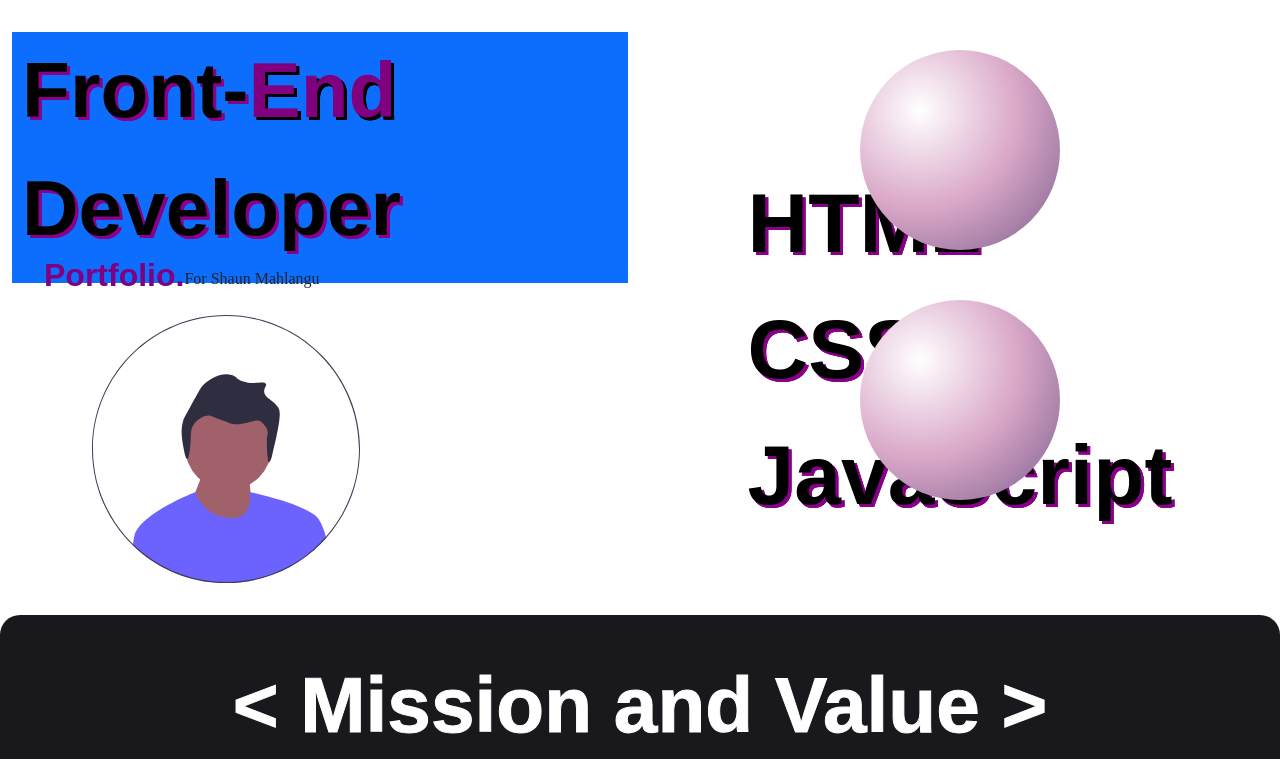
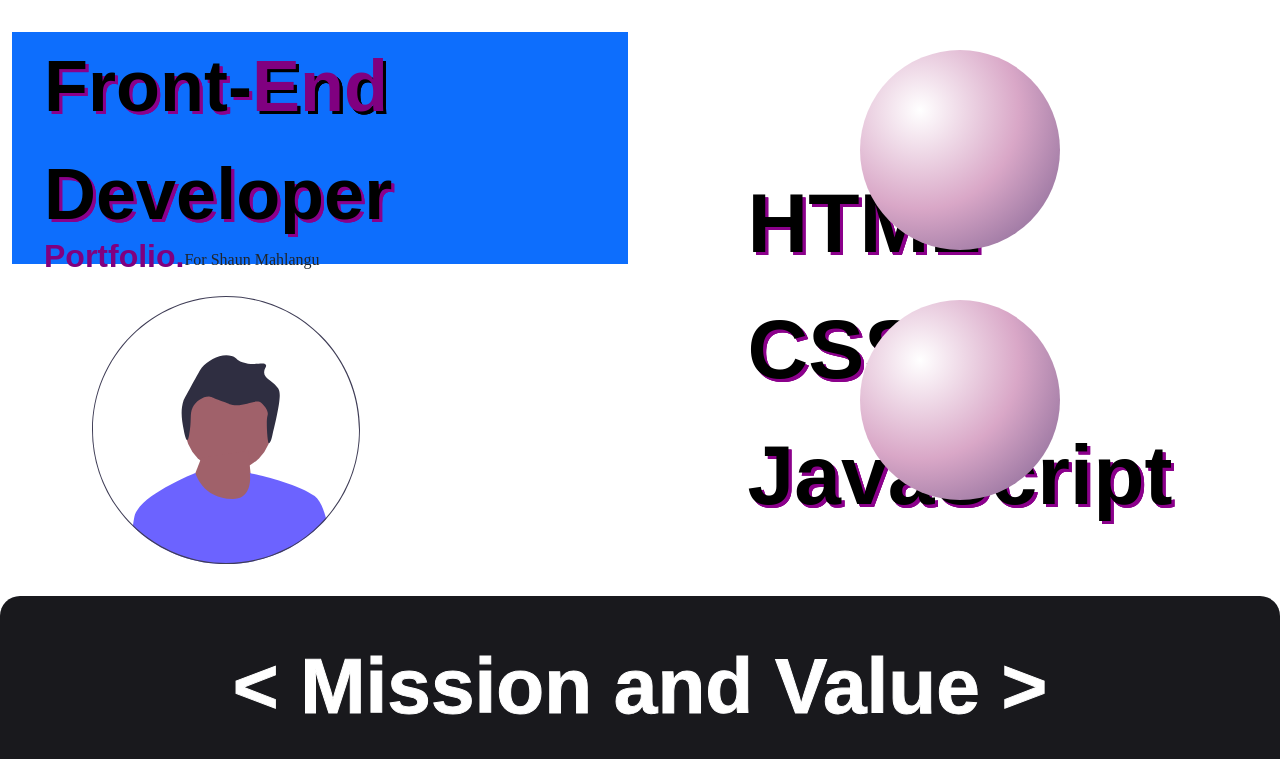
Before and after one commit to UnickCode/Portfolio, a plain HTML site: page index.html in a window 1280 px wide. Shown: the top 759 px of the page. Drawn offline with nearby package versions, Linux system fonts and the light colour scheme.

Commit message:
Update style.css

```diff
--- a/style.css
+++ b/style.css
@@ -66,8 +66,8 @@ opacity: 1;
 
 .topic{
 
-margin-left: 10px;
-font-size: 490%;
+margin-left: 2rem;
+font-size: 450%;
 font-family: Arial;
 font-weight: bold;
 color: black;
```
